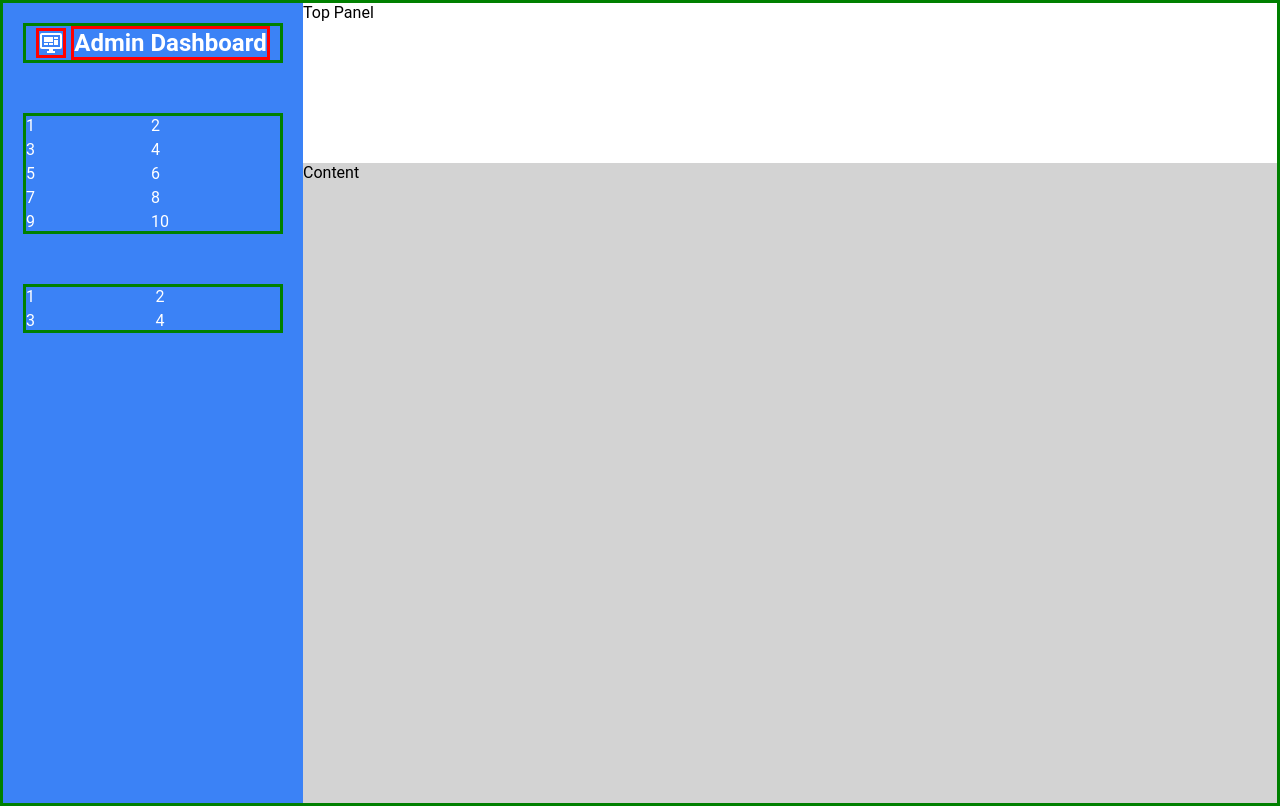
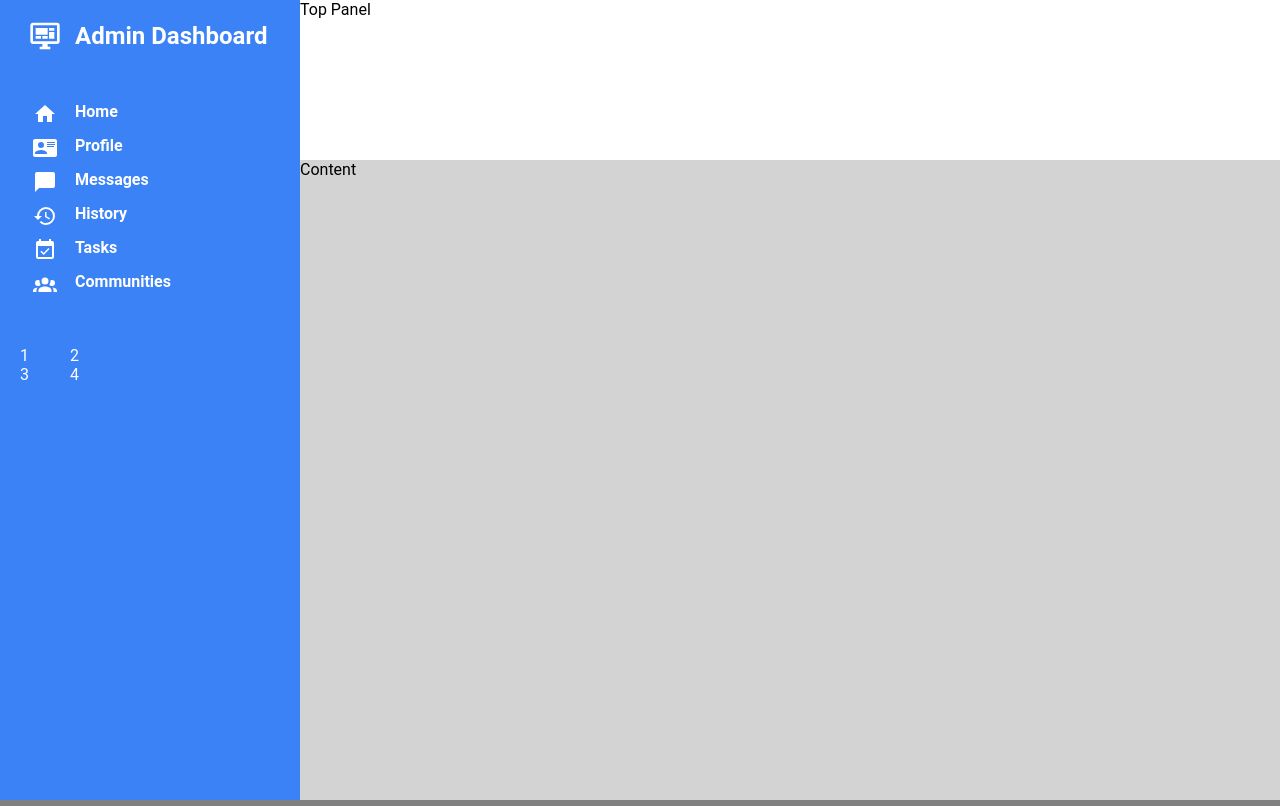
Before and after one commit to arthursl12/odin-dashboard, a plain HTML site: page index.html in a window 1280 px wide. Drawn offline with Linux system fonts and the light colour scheme.

Commit message:
Style Navbar

```diff
--- a/index.html
+++ b/index.html
@@ -15,16 +15,30 @@
                 <p>Admin Dashboard</p>
             </div>
             <div class="nav">
-                <div class="nav-items">1</div>
-                <div class="nav-items">2</div>
-                <div class="nav-items">3</div>
-                <div class="nav-items">4</div>
-                <div class="nav-items">5</div>
-                <div class="nav-items">6</div>
-                <div class="nav-items">7</div>
-                <div class="nav-items">8</div>
-                <div class="nav-items">9</div>
-                <div class="nav-items">10</div>
+                <div class="nav-items">
+                    <svg class="side-icons" fill="currentColor" xmlns="http://www.w3.org/2000/svg" viewBox="0 0 24 24"><path d="M10,20V14H14V20H19V12H22L12,3L2,12H5V20H10Z" /></svg>
+                    <p>Home</p>
+                </div>
+                <div class="nav-items">
+                    <svg class="side-icons" fill="currentColor" xmlns="http://www.w3.org/2000/svg" viewBox="0 0 24 24"><path d="M2,3H22C23.05,3 24,3.95 24,5V19C24,20.05 23.05,21 22,21H2C0.95,21 0,20.05 0,19V5C0,3.95 0.95,3 2,3M14,6V7H22V6H14M14,8V9H21.5L22,9V8H14M14,10V11H21V10H14M8,13.91C6,13.91 2,15 2,17V18H14V17C14,15 10,13.91 8,13.91M8,6A3,3 0 0,0 5,9A3,3 0 0,0 8,12A3,3 0 0,0 11,9A3,3 0 0,0 8,6Z" /></svg>
+                    <p>Profile</p>
+                </div>
+                <div class="nav-items">
+                    <svg class="side-icons" fill="currentColor" xmlns="http://www.w3.org/2000/svg" viewBox="0 0 24 24"><path d="M20,2H4A2,2 0 0,0 2,4V22L6,18H20A2,2 0 0,0 22,16V4C22,2.89 21.1,2 20,2Z" /></svg>
+                    <p>Messages</p>
+                </div>
+                <div class="nav-items">
+                    <svg class="side-icons" fill="currentColor" xmlns="http://www.w3.org/2000/svg" viewBox="0 0 24 24"><path d="M13.5,8H12V13L16.28,15.54L17,14.33L13.5,12.25V8M13,3A9,9 0 0,0 4,12H1L4.96,16.03L9,12H6A7,7 0 0,1 13,5A7,7 0 0,1 20,12A7,7 0 0,1 13,19C11.07,19 9.32,18.21 8.06,16.94L6.64,18.36C8.27,20 10.5,21 13,21A9,9 0 0,0 22,12A9,9 0 0,0 13,3" /></svg>
+                    <p>History</p>
+                </div>
+                <div class="nav-items">
+                    <svg class="side-icons" fill="currentColor" xmlns="http://www.w3.org/2000/svg" viewBox="0 0 24 24"><path d="M19,19H5V8H19M19,3H18V1H16V3H8V1H6V3H5C3.89,3 3,3.9 3,5V19A2,2 0 0,0 5,21H19A2,2 0 0,0 21,19V5A2,2 0 0,0 19,3M16.53,11.06L15.47,10L10.59,14.88L8.47,12.76L7.41,13.82L10.59,17L16.53,11.06Z" /></svg>
+                    <p>Tasks</p>
+                </div>
+                <div class="nav-items">
+                    <svg class="side-icons" fill="currentColor" xmlns="http://www.w3.org/2000/svg" viewBox="0 0 24 24"><path d="M12,5.5A3.5,3.5 0 0,1 15.5,9A3.5,3.5 0 0,1 12,12.5A3.5,3.5 0 0,1 8.5,9A3.5,3.5 0 0,1 12,5.5M5,8C5.56,8 6.08,8.15 6.53,8.42C6.38,9.85 6.8,11.27 7.66,12.38C7.16,13.34 6.16,14 5,14A3,3 0 0,1 2,11A3,3 0 0,1 5,8M19,8A3,3 0 0,1 22,11A3,3 0 0,1 19,14C17.84,14 16.84,13.34 16.34,12.38C17.2,11.27 17.62,9.85 17.47,8.42C17.92,8.15 18.44,8 19,8M5.5,18.25C5.5,16.18 8.41,14.5 12,14.5C15.59,14.5 18.5,16.18 18.5,18.25V20H5.5V18.25M0,20V18.5C0,17.11 1.89,15.94 4.45,15.6C3.86,16.28 3.5,17.22 3.5,18.25V20H0M24,20H20.5V18.25C20.5,17.22 20.14,16.28 19.55,15.6C22.11,15.94 24,17.11 24,18.5V20Z" /></svg>
+                    <p>Communities</p>
+                </div>
             </div>
             <div class="help">
                 <div class="help-items">1</div>
--- a/style.css
+++ b/style.css
@@ -12,6 +12,7 @@
 
     background-color: gray;
 
+    --icon-column-px: 50px;
 }
 
 body{
@@ -21,9 +22,6 @@ body{
 
 .content-container{
     height: 100vh;
-
-    border: 3px solid green;
-
     display: grid;
     grid-template-columns: minmax(300px,1fr) 5fr;
     grid-template-rows: 1fr 4fr;
@@ -51,40 +49,52 @@ body{
     margin: 0;
 }
 
-#side-panel > div{
-    border: 3px solid green;
+#side-panel div{
     display: grid;
-    grid-template-columns: auto auto;
-    gap: 5px;
+    grid-template-columns: var(--icon-column-px) auto;
 }
 
 /* || || LOGO */
 .logo{
     align-items: center;    /* Verticaly centered */
-
     font-size: 24px;
     font-weight: 650;
     color: var(--elem-white);
     grid-template-rows: auto;
+    gap: 5px;
 }
 
 #logo-icon{
-    justify-self: end;
-    border: 3px solid red;
-
-    height: 1.5rem;
+    justify-self: center;
+    height: 2rem;
 }
 
 .logo p {
     justify-self: start;
-    /* min-width: auto; */
     white-space: nowrap;    /* Don't break line */
-
-    border: 3px solid red;
-
 }
 
+/* || || NAV */
+.nav-items{
+    grid-column: 1 / 1;
+    display: grid;
+    gap: 5px;
+    padding: 0;
+    grid-template-rows: auto;
+}
 
+.nav{
+    gap: 10px;
+}
+
+.nav-items > p {
+    font-weight: 650;
+}
+
+.side-icons{
+    height: 1.5rem;
+    margin: auto;
+}
 
 
 #top-panel{
```
